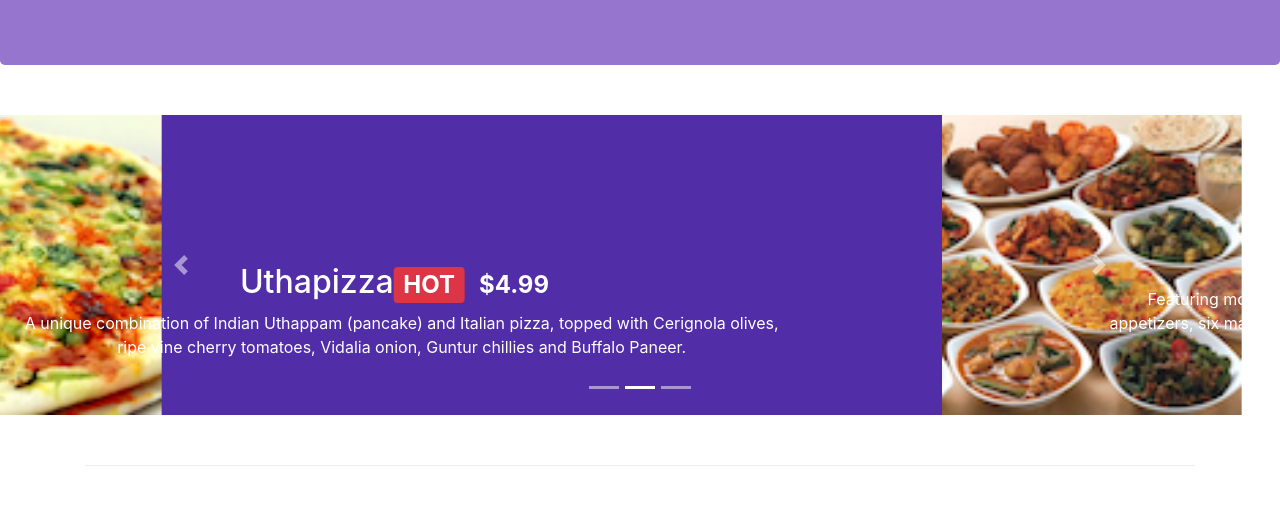
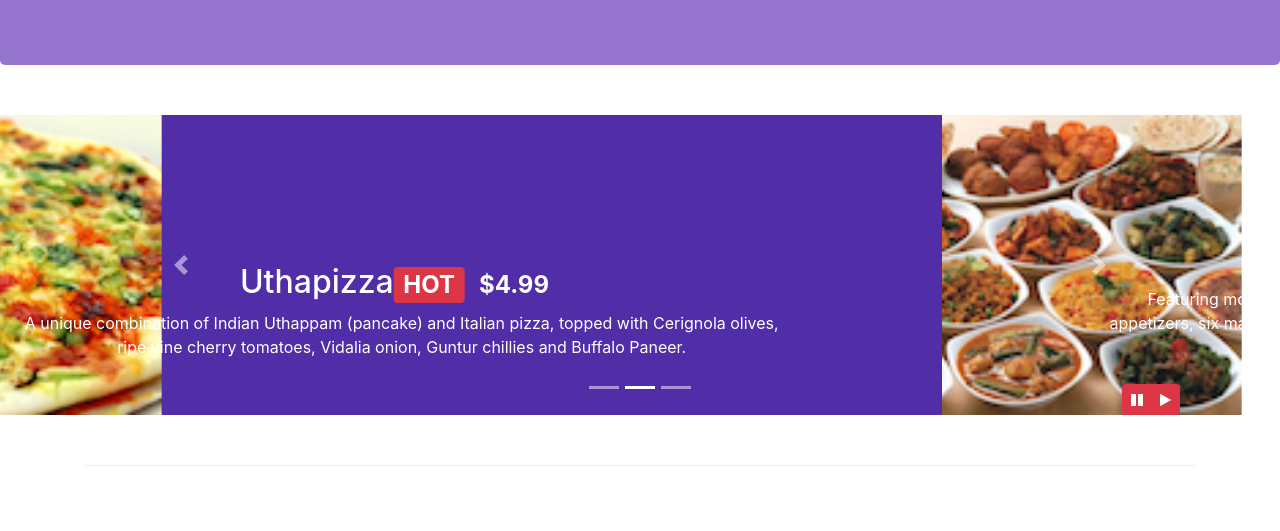
Before and after one commit to olathegreat/Courserabootstrapcourse, a website: page index.html in a window 1280 px wide. Shown: the part 269-800 px from the top of the page. Drawn offline with nearby package versions, Linux system fonts and the light colour scheme.

Commit message:
bootstrap jquery

```diff
--- a/index.html
+++ b/index.html
@@ -232,6 +232,15 @@
                         <a class="carousel-control-next" href="#mycarousel" role="button" data-slide="next">
                             <span class="carousel-control-next-icon"></span>
                         </a>
+                        <div class="btn-group" id="carouselButton">
+                            <button class="btn btn-danger btn-sm" id="carousel-pause">
+                                <span class="fa fa-pause"></span>
+                            </button>
+
+                            <button class="btn btn-danger btn-sm" id="carousel-play">
+                                <span class="fa fa-play"></span>
+                            </button>
+                        </div>
 
                         <ol class="carousel-indicators">
                             <li data-target="#mycarousel" data-slide-to="0" class="active"></li>
@@ -441,8 +450,14 @@
 
      <script>
          $(document).ready(function(){
-             $('[data-toggle="tooltip"]').tooltip();
-         });
+             $("#mycarousel").carousel({interval: 2000});
+             $("#carousel-pause").click(function(){
+                 $("#mycarousel").carousel("pause");
+             });
+             $("#carousel-play").click(function(){
+                 $("#mycarousel").carousel("cycle");
+             })
+         })
      </script>
 
 </body>
--- a/style.css
+++ b/style.css
@@ -47,3 +47,8 @@ body{
 .carousel-item img{
     position: absolute;
 }
+#carouselButton{
+    right: 0px;
+    position: absolute;
+    bottom: 0px;
+}
```
